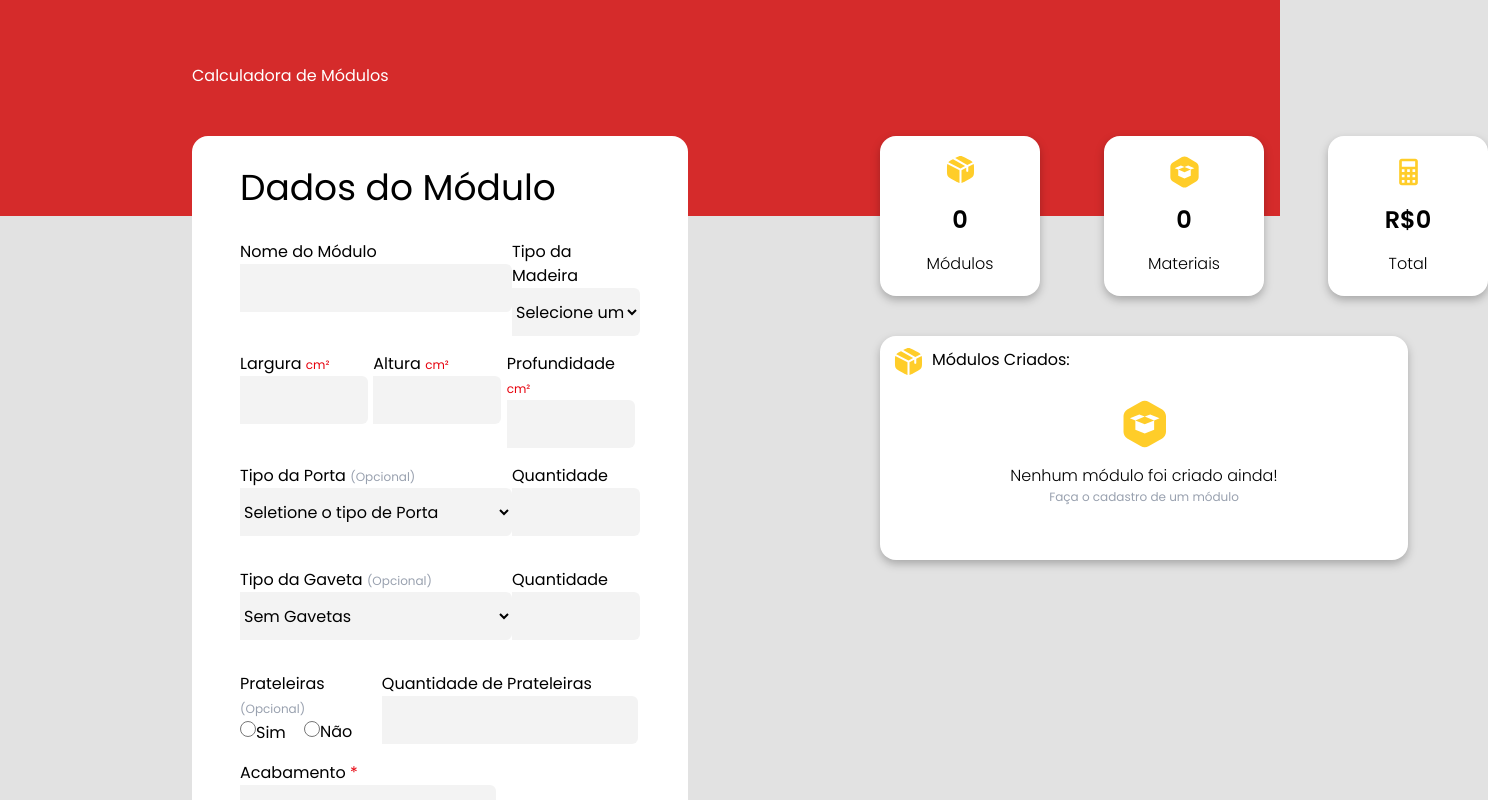
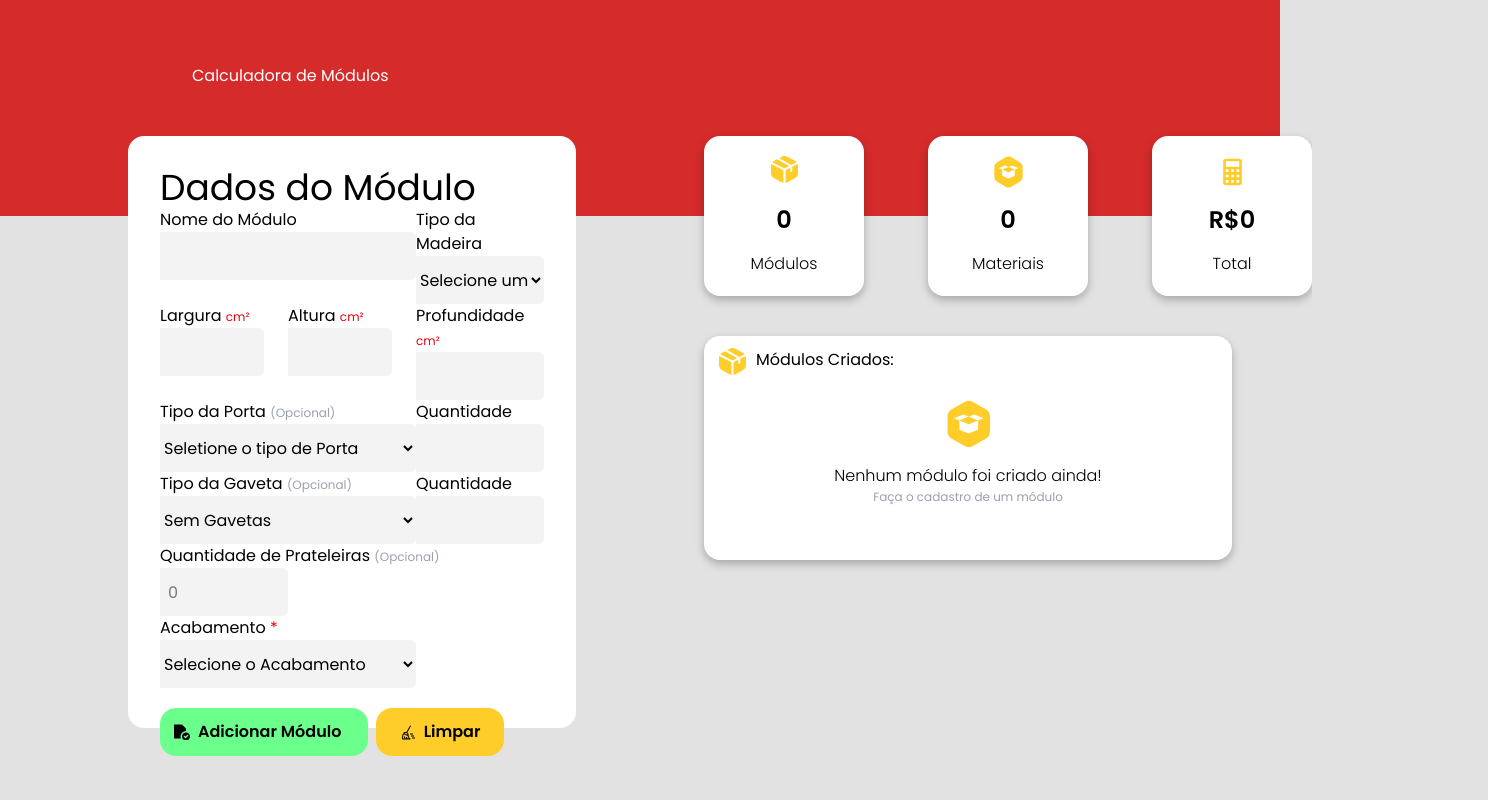
Before and after one commit to PedroXA/funiture-module-calculator, a React (Vite) app: page / in a window 1280 px wide. Shown: the top 800 px of the page, 1488 px wide, since content can reach past the window. Built offline with nearby package versions, Linux system fonts and the light colour scheme.

Commit message:
changed: Tirando estruturas desnecessárias

```diff
--- a/src/components/Form/Form.tsx
+++ b/src/components/Form/Form.tsx
@@ -11,9 +11,9 @@ export function Form() {
   return (
     <form
       action=""
-      className="-mt-20 ml-[12rem] mr-[12rem] flex flex-col bg-white w-[32rem] h-[47rem] pl-12 pr-12 pt-8  rounded-2xl"
+      className="-mt-20 ml-[8rem] mr-[8rem] flex flex-col bg-white w-[32rem] h-[37rem] p-8 rounded-2xl"
     >
-      <h1 className="text-4xl grid col-span-3">Dados do Módulo</h1>
+      <h1 className="text-4xl">Dados do Módulo</h1>
       <ModuleType />
       <ModuleMeasures />
       <ModuleDoors />
@@ -24,14 +24,14 @@ export function Form() {
       <div className="flex gap-2">
         <button
           type="submit"
-          className="w-[13rem] h-[3rem] bg-[#6BFF8B] flex justify-center align-middle p-3.5 gap-2 rounded-2xl mt-5 font-semibold"
+          className="w-[13rem] h-[3rem] bg-[#6BFF8B] flex items-center p-3.5 gap-2 rounded-2xl mt-5 font-semibold hover:brightness-75 duration-200"
         >
           <Icons.newModule height={16} /> Adicionar Módulo
         </button>
 
         <button
           type="submit"
-          className="w-[8rem] h-[3rem] bg-[#FFCD29] flex justify-center align-middle p-3.5 gap-2 rounded-2xl mt-5 font-semibold"
+          className="w-[8rem] h-[3rem] bg-[#FFCD29] flex justify-center items-center p-3.5 gap-2 rounded-2xl mt-5 font-semibold hover:brightness-75 duration-200"
         >
           <Icons.clear height={16} /> Limpar
         </button>
--- a/src/components/Form/fields/Module-complement.tsx
+++ b/src/components/Form/fields/Module-complement.tsx
@@ -1,13 +1,19 @@
 export function ModuleComplement() {
   return (
     <div className="flex flex-col">
-      <label htmlFor="">
+      <p>
         Acabamento <span className="text-red-600">*</span>
-      </label>
-      <input
-        type="text"
+      </p>
+      <select
+        name="wood-type"
+        id="woods"
         className="h-12 w-[16rem] bg-[#f3f3f3]! rounded-r-md"
-      />
+      >
+        <option value="">Selecione o Acabamento</option>
+        <option value="">Opcao 1</option>
+        <option value="">Opcao 2</option>
+        <option value="">Opcao 3</option>
+      </select>
     </div>
   );
 }
--- a/src/components/Form/fields/Module-doors.tsx
+++ b/src/components/Form/fields/Module-doors.tsx
@@ -1,32 +1,33 @@
+// TODO: Desabilitar Quantidade quando a opção for "Sem Portas"
+
 export function ModuleDoors() {
   return (
-    <div className="flex flex-row pb-4 pt-4">
-      <div className="">
-        <label htmlFor="">
-          Tipo da Porta{" "}
-          <span className="text-gray-400 text-[0.75rem]">(Opcional)</span>
-        </label>
+    <div className="flex flex-row">
+      <label className="basis-2/3">
+        Tipo da Porta{" "}
+        <span className="text-gray-400 text-[0.75rem]">(Opcional)</span>
         <select
           name="door-type"
           id="door-type"
-          className="h-12 w-[17rem] bg-[#f3f3f3]! rounded-r-md"
+          className="h-12 w-[16rem] bg-[#f3f3f3]! rounded-r-md"
         >
           <option value="">Seletione o tipo de Porta</option>
+          <option value="">Sem Portas</option>
           <option value="">Correr - R$ 70 Un</option>
           {/* Basculante - Pistão */}
           <option value="">Basculante - R$ 30 Un</option>
         </select>
-      </div>
+      </label>
 
-      <div className="">
-        <label htmlFor="">Quantidade</label>
+      <label className="basis-1/3">
+        Quantidade
         <input
           type="number"
           name="door-quantity"
           id="door-quantity"
-          className="h-12 w-[8rem] bg-[#f3f3f3]! rounded-r-md"
+          className="h-12 w-[8rem] p-2 bg-[#f3f3f3]! rounded-r-md"
         />
-      </div>
+      </label>
     </div>
   );
 }
--- a/src/components/Form/fields/Module-drawers.tsx
+++ b/src/components/Form/fields/Module-drawers.tsx
@@ -1,32 +1,31 @@
+// TODO: Desabilitar Quantidade quando a opção for "Sem Gavetas"
+
 export function ModuleDrawers() {
   return (
-    <div className="flex flex-row pt-4 pb-4">
-      <div className="">
-        <label htmlFor="drawers">
-          Tipo da Gaveta{" "}
-          <span className="text-gray-400 text-[0.75rem]">(Opcional)</span>
-        </label>
+    <div className="flex flex-row">
+      <label className="basis-2/3">
+        Tipo da Gaveta{" "}
+        <span className="text-gray-400 text-[0.75rem]">(Opcional)</span>
         <select
           name="drawers"
           id="drawers"
-          className="h-12 w-[17rem] bg-[#f3f3f3]! rounded-r-md"
+          className="h-12 w-[16rem] bg-[#f3f3f3]! rounded-r-md"
         >
           <option value="semGavetas">Sem Gavetas</option>
           <option value="interna">Interna</option>
           <option value="externa">Externa</option>
         </select>
-      </div>
+      </label>
 
-      {/* Parte condicional, se tiver gavetas a parte de baixo aparece */}
-      <div className="">
-        <label htmlFor="drawers-quantity">Quantidade</label>
+      <label className="basis-1/3">
+        Quantidade
         <input
           type="number"
           name="drawers-quantity"
           id="drawers-quantity"
-          className="h-12 w-[8rem] bg-[#f3f3f3]! rounded-r-md"
+          className="h-12 w-[8rem] p-2 bg-[#f3f3f3]! rounded-r-md"
         />
-      </div>
+      </label>
     </div>
   );
 }
--- a/src/components/Form/fields/Module-measures.tsx
+++ b/src/components/Form/fields/Module-measures.tsx
@@ -1,41 +1,35 @@
 export function ModuleMeasures() {
   return (
-    <div className="flex flex-row">
-      <div className="basis-64">
-        <label htmlFor="">
-          Largura <span className="text-red-600 text-xs">cm²</span>
-        </label>
+    <div className="flex">
+      <label className="basis-1/3">
+        Largura <span className="text-red-600 text-xs">cm²</span>
         <input
           type="number"
           name=""
           id=""
-          className="h-12 w-[8rem] bg-[#f3f3f3]! rounded-r-md"
+          className="h-12 w-[6.5rem] p-2 bg-[#f3f3f3]! rounded-r-md"
         />
-      </div>
+      </label>
 
-      <div className="basis-64">
-        <label htmlFor="">
-          Altura <span className="text-red-600 text-xs">cm²</span>
-        </label>
+      <label className="basis-1/3">
+        Altura <span className="text-red-600 text-xs">cm²</span>
         <input
           type="number"
           name=""
           id=""
-          className="h-12 w-[8rem] bg-[#f3f3f3]! rounded-r-md"
+          className="h-12 w-[6.5rem] p-2 bg-[#f3f3f3]! rounded-r-md"
         />
-      </div>
+      </label>
 
-      <div className="basis-64">
-        <label htmlFor="" className="text-">
-          Profundidade <span className="text-red-600 text-xs">cm²</span>
-        </label>
+      <label className="basis-1/3">
+        Profundidade <span className="text-red-600 text-xs">cm²</span>
         <input
           type="number"
           name=""
           id=""
-          className="h-12 w-[8rem] bg-[#f3f3f3]! rounded-r-md"
+          className="h-12 w-[8rem] p-2 bg-[#f3f3f3]! rounded-r-md"
         />
-      </div>
+      </label>
     </div>
   );
 }
--- a/src/components/Form/fields/Module-shelfs.tsx
+++ b/src/components/Form/fields/Module-shelfs.tsx
@@ -2,42 +2,18 @@
 
 export function ModuleShelfs() {
   return (
-    <div className="flex flex-row pt-4 pb-4">
-      <div className="basis-64">
-        <label htmlFor="Shelf">
-          Prateleiras{" "}
+    <div className="flex flex-col">
+      <p>
+        Quantidade de Prateleiras{" "}
         <span className="text-gray-400 text-[0.75rem]">(Opcional)</span>
-        </label>
-
-        <div className="flex flex-row">
-          <div className="basis-16">
-            <input
-              type="radio"
-              name="Shelf"
-              id="containsShelf"
-              className="w-4 h-4"
-            />
-            <label htmlFor="containsShelf" className="align-middle">
-              Sim
-            </label>
-          </div>
-
-          <div>
-            <input type="radio" name="Shelf" id="noShelf" className="w-4 h-4" />
-            <label htmlFor="noShelf">Não</label>
-          </div>
-        </div>
-      </div>
-
-      <div className="">
-        <label htmlFor="">Quantidade de Prateleiras</label>
+      </p>
       <input
         type="text"
         name="shelfQuantity"
         id="shelfQuantity"
-          className="h-12 w-[16rem] bg-[#f3f3f3]! rounded-r-md"
+        className="h-12 w-[8rem] p-2  bg-[#f3f3f3]! rounded-r-md"
+        placeholder="0"
       />
-      </div>
     </div>
   );
 }
--- a/src/components/Form/fields/Module-type.tsx
+++ b/src/components/Form/fields/Module-type.tsx
@@ -1,17 +1,17 @@
 export function ModuleType() {
   return (
-    <div className="flex flex-row pt-8 pb-4">
-      <div className="basis-128">
+    <div className="flex flex-row">
+      <div className="basis-2/3">
         <label htmlFor="module-name">Nome do Módulo</label>
         <input
           type="text"
           name="module-name"
           id="module-name"
-          className="h-12 w-[17rem] bg-[#f3f3f3]! rounded-r-md"
+          className="h-12 w-[16rem] p-2 bg-[#f3f3f3]! rounded-r-md"
         />
       </div>
 
-      <div className="basis-64">
+      <div className="basis-1/3">
         <label htmlFor="module-wood-type">Tipo da Madeira</label>
 
         {/* Linkar a data de madeiras com o select */}
```
Lines whose indentation alone changed are shown as unchanged.
